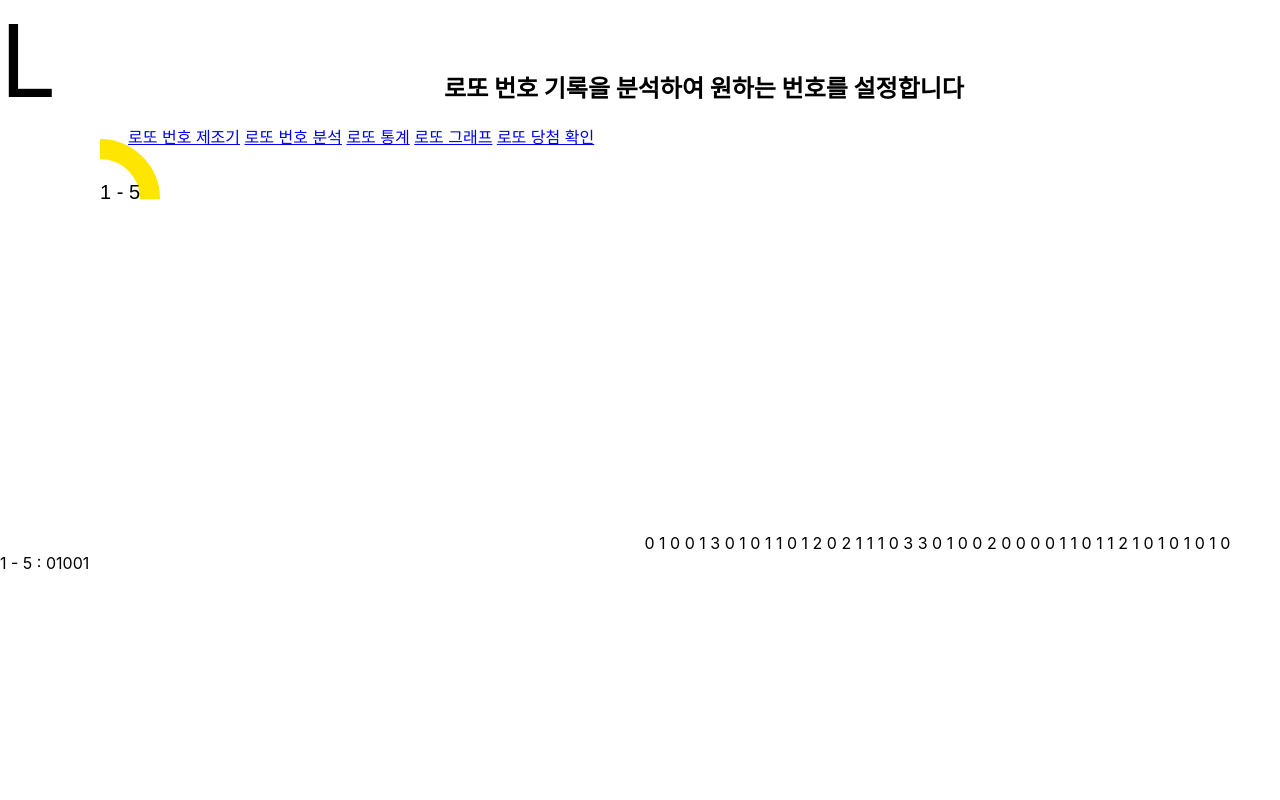
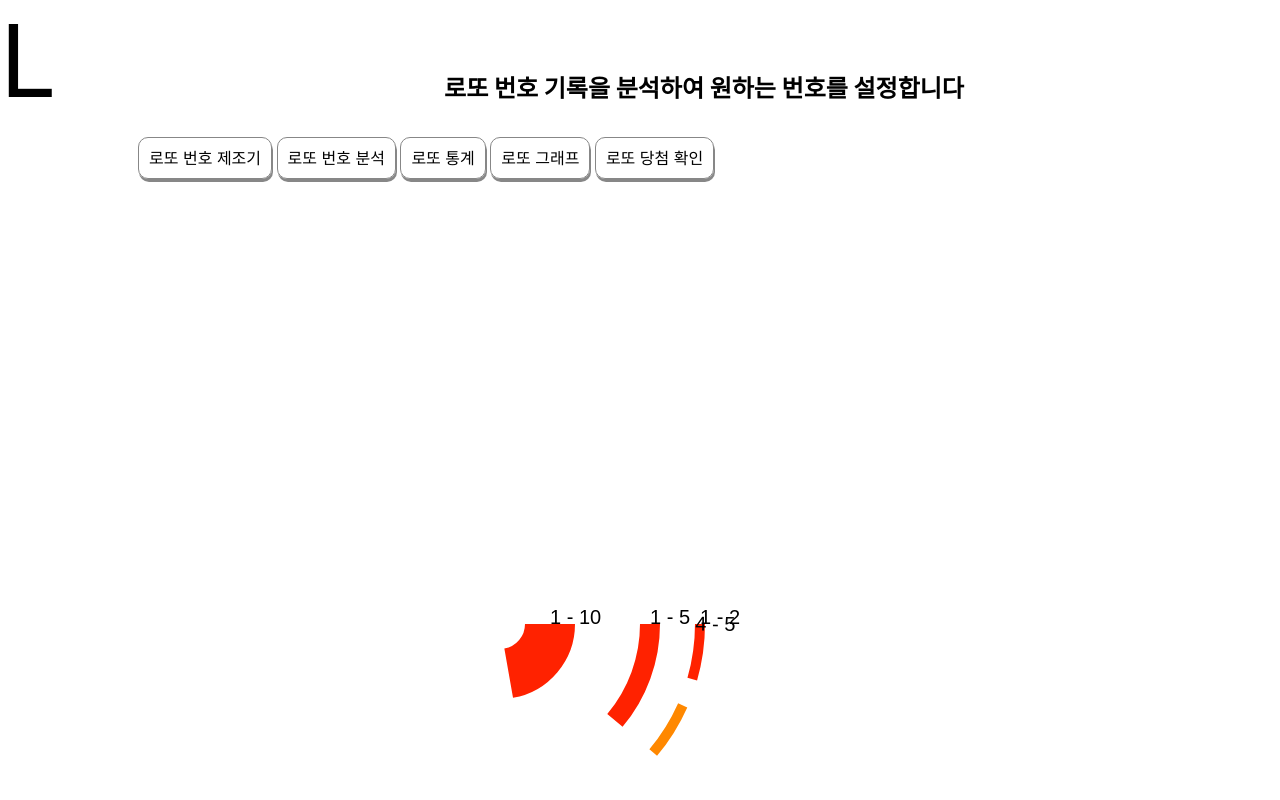
Before and after one commit to jacobkim9881/ltmaker, a React (Create React App) app: page /graph in a window 1280 px wide. Shown: the top 800 px of the page. Built offline with nearby package versions, Linux system fonts and the light colour scheme.

Commit message:
new round and css

```diff
--- a/src/App.js
+++ b/src/App.js
@@ -71,9 +71,23 @@ const Nav = styled.div`
     display:block;
     width: 100%;
     position: absolute;
+    padding: 10px;
     left: 10%;
 `
 
 const StyledLink = styled(Link)`
     left: 0;
+    text-decoration: none;
+    border: 1px solid hsl(0, 0%, 53%);
+    box-shadow: 1px 3px hsl(0, 0%, 53%);
+    border-radius: 10px;
+    padding: 10px;
+    color: hsl(0, 0%, 0%);
+    line-height: 3;
+    text-align: justify;
+    word-break: break-word;
+
+    &: visited {
+        color: hsl(0, 0%, 0%);
+    }
 `
--- a/src/Machine.js
+++ b/src/Machine.js
@@ -543,7 +543,12 @@ const Main = styled.div`
 `
 
 const Explain = styled.p`
+@media screen and (min-width: 480px) {
   padding-left: 50px;
+  margin-top: 0px;
+}
+  padding-left: 50px;
+  margin-top: 120px;
 `
 
 const Button = styled.button`
@@ -732,3 +737,7 @@ const ItemInBox = styled.input`
 const Pencils = styled.form`
     padding-left: 50px;
 `
+
+const Pencil = styled.input`
+
+`
--- a/src/component/Graph.js
+++ b/src/component/Graph.js
@@ -37,20 +37,34 @@ class Graph extends Component {
         const canvas = this.refs.canvas;
         const ctx = canvas.getContext('2d');
 
-        ctx.beginPath();
-        ctx.arc(100, 75, 50, 1.5 * Math.PI, 0 * Math.PI);
-        ctx.lineWidth = this.state.numArr.filter( (data, idx) => idx < 5 ).reduce((a, b) => a + b) * 10;
-        ctx.strokeStyle = "hsl(54, 100%, 50%)";
-        ctx.stroke();
-        ctx.font = "20px Arial";
-        ctx.fillText("1 - 5", 100, 75);
+        function drawGraph(startNum, finNum, radius) {
+            ctx.beginPath();
 
+            let x = 500;
+            let y = 500;
+            let TotalNum = 45;
+            let pieOfNum = finNum / TotalNum;
+            let targetArr = numArr.filter( (data, idx) => idx < finNum && idx >= startNum );
+            let num = targetArr.reduce((a, b) => a + b);
+
+            ctx.arc(x, y, radius, (2 * ((startNum - 1)/TotalNum)) * Math.PI, (2 * pieOfNum) * Math.PI);
+            ctx.lineWidth = num * 10;
+            ctx.strokeStyle = `hsl(${8 * startNum}, 100%, 50%)`;
+            ctx.stroke();
+            ctx.font = "20px Arial";
+            ctx.rotate( ((startNum - 1)/TotalNum) * 8 * Math.PI / 180)
+            ctx.fillText(`${startNum} - ${finNum}`, x + radius, y);
+        }
+        drawGraph(1, 10, 50);
+        drawGraph(1, 5, 150);
+        drawGraph(1, 2, 200);
+        drawGraph(4, 5, 200);
     }
 
     render() {
         return (
             <div>
-                <canvas ref="canvas" width={640} height={425} />
+                <canvas ref="canvas" width={1000} height={1000} />
                 {this.state.numArr.map(data => " "+ data + " ")}<br/>
                 1 - 5 : {this.state.numArr.filter( (data, idx) => idx < 5 )}
             </div>
--- a/src/component/Insight.js
+++ b/src/component/Insight.js
@@ -260,21 +260,27 @@ class Insight extends Component {
 export default Insight;
 
 const Consoles = styled.form`
+@media screen and (min-width: 480px) {
     display: block;
     width: 100%;
     position: absolute;
     left: 10%;
     top: 20%;
+    margin-top: 0px;
+}
+    margin-top: 100px;
 `
 
 const Rounds = styled.ul`
 @media screen and (min-width: 480px) {
     left: 10%;
+    margin-top: 0px;
 }
     display: block;
     width: 100%;
     position: absolute;
     top: 45%;
+    margin-top: 150px;
 `
 
 const Nums = styled.li`
--- a/src/component/LottoQr.js
+++ b/src/component/LottoQr.js
@@ -1,5 +1,6 @@
 import React, { Component } from 'react'
 import QrReader from 'react-qr-reader'
+import styled from 'styled-components'
 
 class LottoQr extends Component {
   state = {
@@ -18,7 +19,7 @@ class LottoQr extends Component {
   }
   render() {
     return (
-      <div>
+      <Contain>
         <QrReader
           delay={300}
           onError={this.handleError}
@@ -26,9 +27,17 @@ class LottoQr extends Component {
           style={{ width: '100%' }}
         />
         <p>{this.state.result}</p>
-      </div>
+      </Contain>
     )
   }
 }
 
 export default LottoQr;
+
+const Contain = styled.div`
+
+@media screen and (min-width: 480px) {
+  margin-top: 60px;
+}
+margin-top: 120px;
+`
```
Also changed, not shown: src/history.csv, src/text.json.
